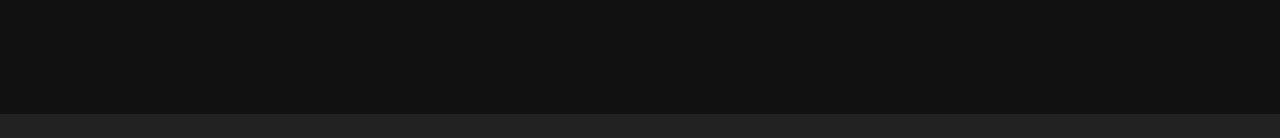
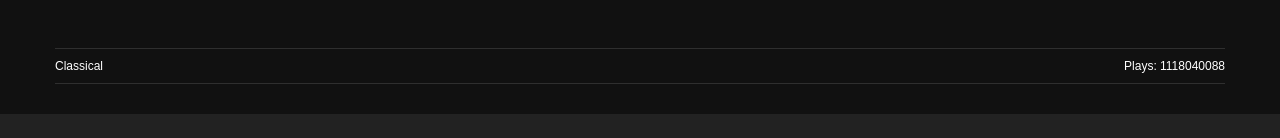
Before and after one commit to GEUM-AND-IM/clone-coding, a React (Create React App) app: page / in a window 1280 px wide. Shown: the part 646-784 px from the top of the page. Built offline with nearby package versions, Linux system fonts and the light colour scheme.

Commit message:
add : HomeCurrentGenre, useSelectGenre update : HomeForm, HomeListItem, SelectGenreAtom
add : HomeCurrentGenre, useSelectGenre update : HomeForm, HomeListItem, SelectGenreAtom

```diff
--- /dev/null
+++ b/src/Components/Home/HomeCurrentGenre.tsx
@@ -0,0 +1,40 @@
+import { useRecoilState } from "recoil";
+import { selectGenreAtom, selectGenreCount } from "src/Store/SelectGenreAtom";
+import styled from "styled-components";
+
+const CurrentGenreWrap = styled.div`
+  width: 1170px;
+  margin: 0px auto;
+  margin-top: 50px;
+  height: 36px;
+  border-top: 1px solid #2f2f2f;
+  border-bottom: 1px solid #2f2f2f;
+  box-sizing: border-box;
+  display: flex;
+  align-items: center;
+`;
+
+const CurrentGenreText = styled.p`
+  font-size: 12px;
+  color: white;
+`;
+
+const SelectGenreCount = styled.p`
+  font-size: 12px;
+  color: white;
+  margin-left: auto;
+`;
+
+const HomeCurrentGenre: React.FC = () => {
+  const [currentGenre, setCurrentGenre] = useRecoilState(selectGenreAtom);
+  const [genreCount, setGenreCount] = useRecoilState(selectGenreCount);
+
+  return (
+    <CurrentGenreWrap>
+      <CurrentGenreText>{currentGenre}</CurrentGenreText>
+      <SelectGenreCount>{`Plays: ${genreCount}`}</SelectGenreCount>
+    </CurrentGenreWrap>
+  );
+};
+
+export default HomeCurrentGenre;
--- a/src/Components/Home/HomeForm.tsx
+++ b/src/Components/Home/HomeForm.tsx
@@ -1,4 +1,5 @@
 import styled from "styled-components";
+import HomeCurrentGenre from "./HomeCurrentGenre";
 import HomeHero from "./HomeHero";
 import HomeList from "./HomeList";
 
@@ -14,6 +15,7 @@ const HomeForm: React.FC = () => {
     <HomeWrap>
       <HomeHero />
       <HomeList />
+      <HomeCurrentGenre />
     </HomeWrap>
   );
 };
--- a/src/Components/Home/HomeListItem.tsx
+++ b/src/Components/Home/HomeListItem.tsx
@@ -1,3 +1,4 @@
+import useSelectGenre from "src/Hooks/Home/Hero/useSelectGenre";
 import styled from "styled-components";
 
 interface HomeListItemProps {
@@ -49,8 +50,10 @@ const HomeListItemImg = styled.img`
 `;
 
 const HomeListItem = ({ text, img }: HomeListItemProps): JSX.Element => {
+  const { selectGenre } = useSelectGenre();
+
   return (
-    <HomeListITemContainer>
+    <HomeListITemContainer onClick={() => selectGenre(text)}>
       <HomeListItemText>{text}</HomeListItemText>
       <HomeListItemImgWrap>
         <HomeListItemImg src={img} />
--- /dev/null
+++ b/src/Hooks/Home/Hero/useSelectGenre.ts
@@ -0,0 +1,16 @@
+import { useRecoilState } from "recoil";
+import { selectGenreAtom, selectGenreCount } from "src/Store/SelectGenreAtom";
+
+const useSelectGenre = () => {
+  const [currentGenre, setCurrentGenre] = useRecoilState(selectGenreAtom);
+  const [genreCount, setGenreCount] = useRecoilState(selectGenreCount);
+
+  const selectGenre = (text: string) => {
+    setCurrentGenre(text);
+    setGenreCount((prev) => prev + 1);
+  };
+
+  return { selectGenre };
+};
+
+export default useSelectGenre;
--- a/src/Store/SelectGenreAtom.ts
+++ b/src/Store/SelectGenreAtom.ts
@@ -2,5 +2,10 @@ import { atom } from "recoil";
 
 export const selectGenreAtom = atom<string>({
   key: "selectGenre",
-  default: "",
+  default: "Classical",
 });
+
+export const selectGenreCount = atom<number>({
+  key: "selectGenreCount",
+  default: 1118040088,
+});
```
